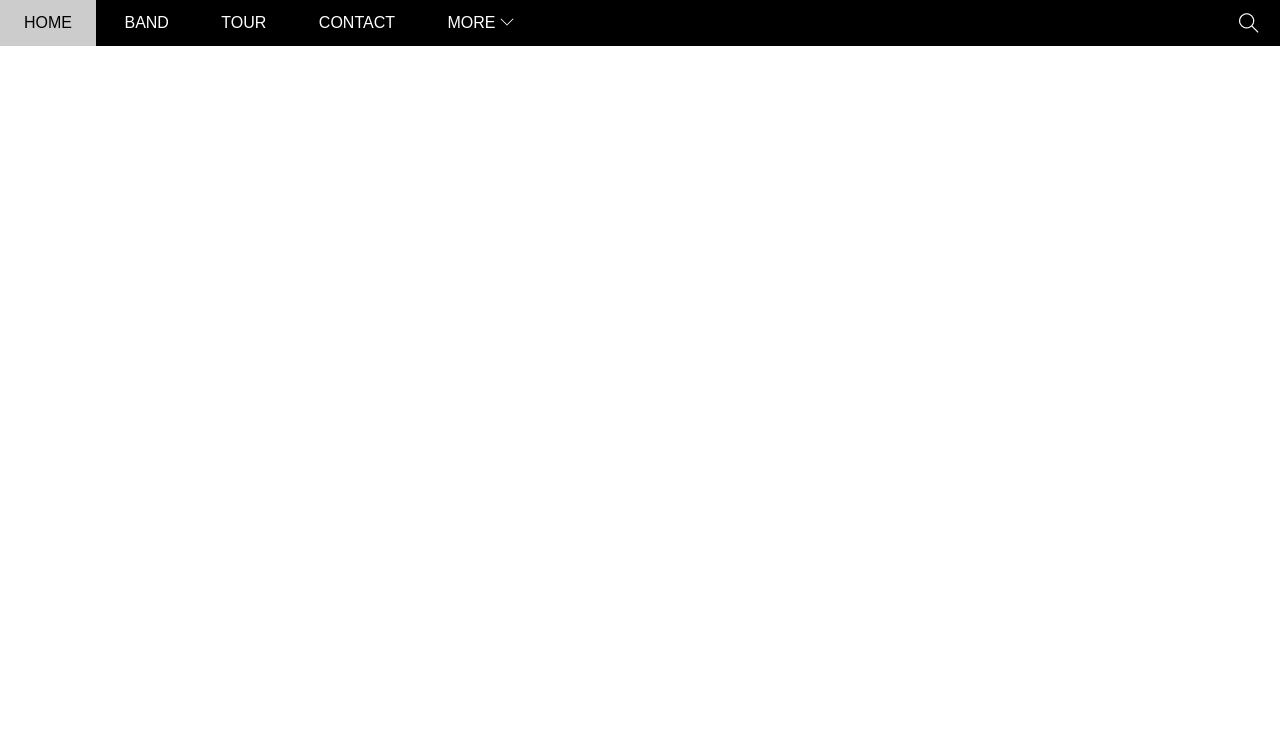
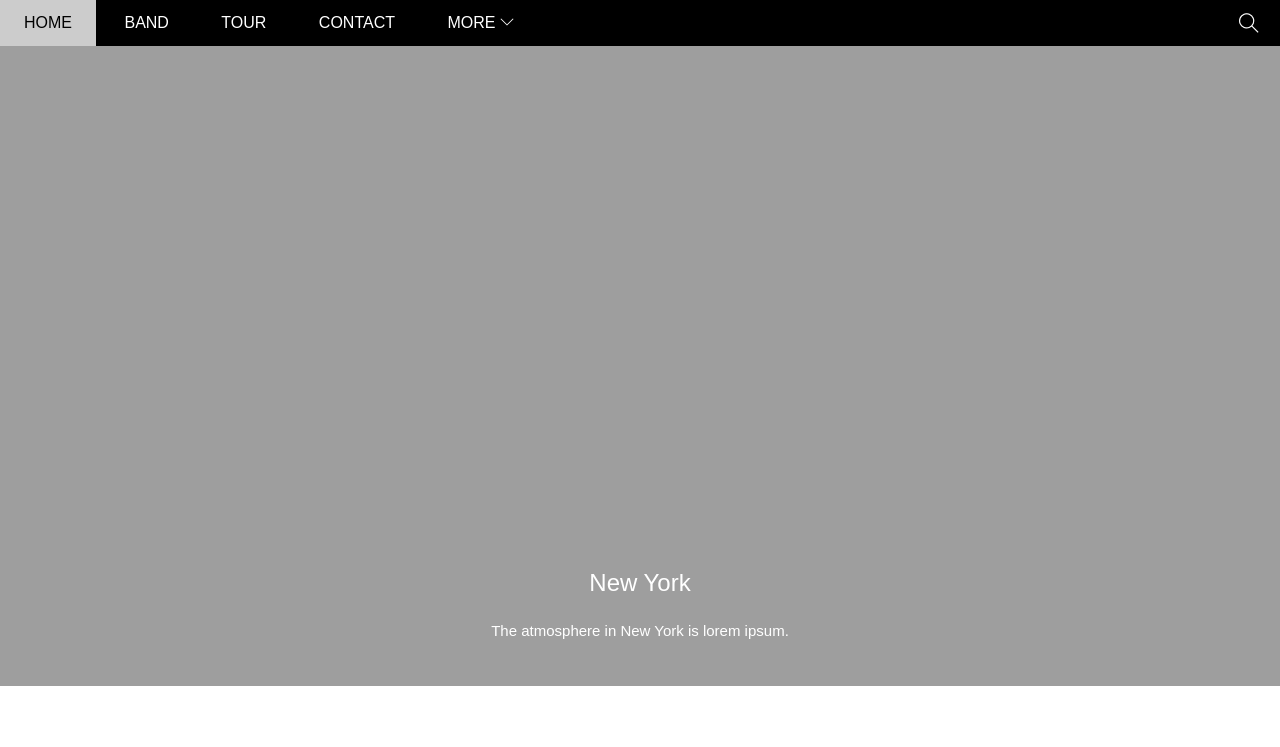
Before and after one commit to VMinhHa/w3css, a plain HTML site: page Index.html in a window 1280 px wide. Shown: the top 747 px of the page. Drawn offline with Linux system fonts and the light colour scheme; the site is published under a folder, as on GitHub Pages, so addresses that start at the root find nothing.

Commit message:
fix banner

```diff
--- a/assets/css/style.css
+++ b/assets/css/style.css
@@ -203,7 +203,7 @@ html  {
     position: relative;
     margin-top: 46px;
     padding-top: 50%;
-    background: url('/assets/img/slider/slide1.jpg') top center / cover no-repeat;
+    background: url('../../assets/img/slider/slide1.jpg') top center / cover no-repeat;
 }
 
 #slider .text-content{
```
